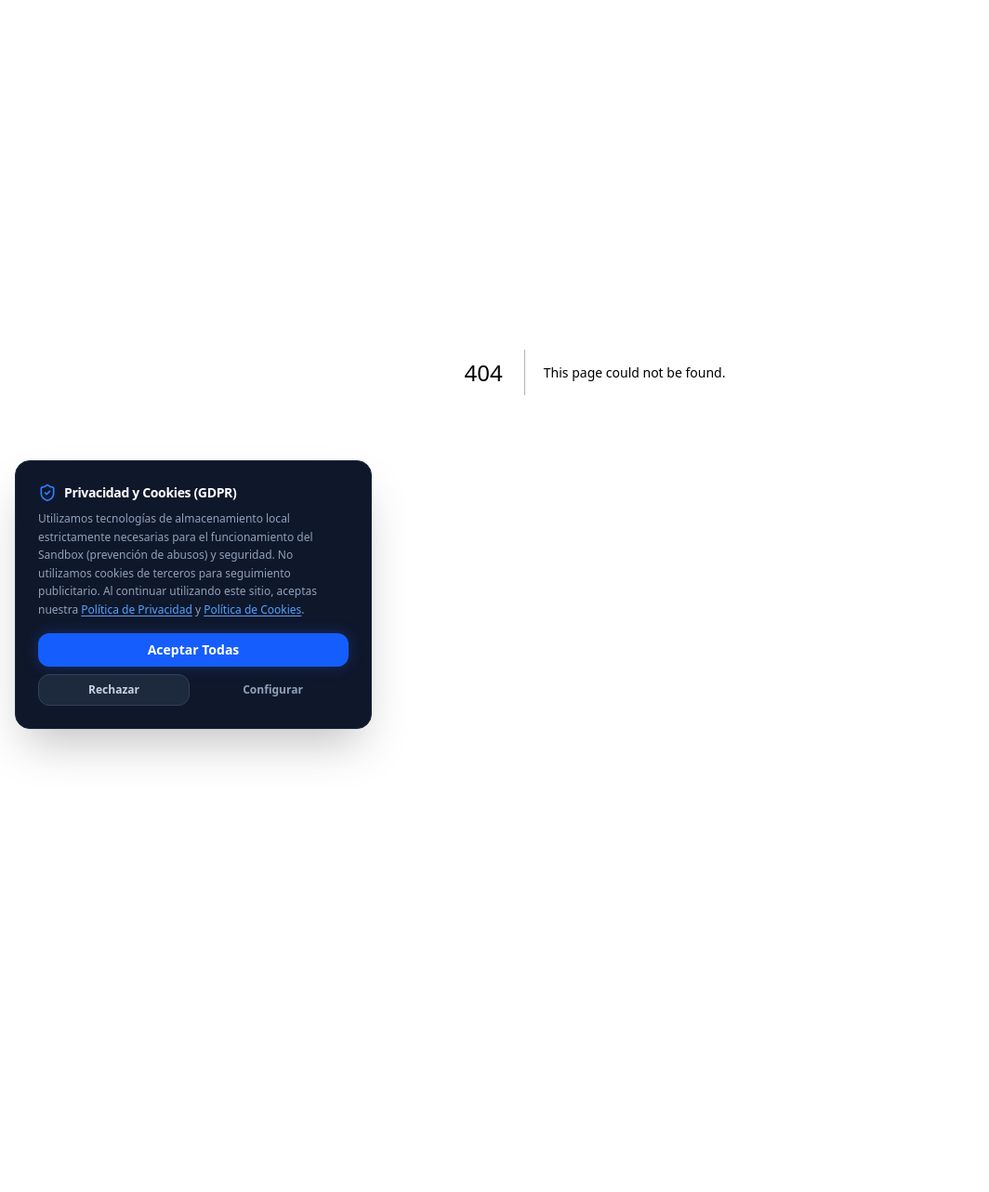
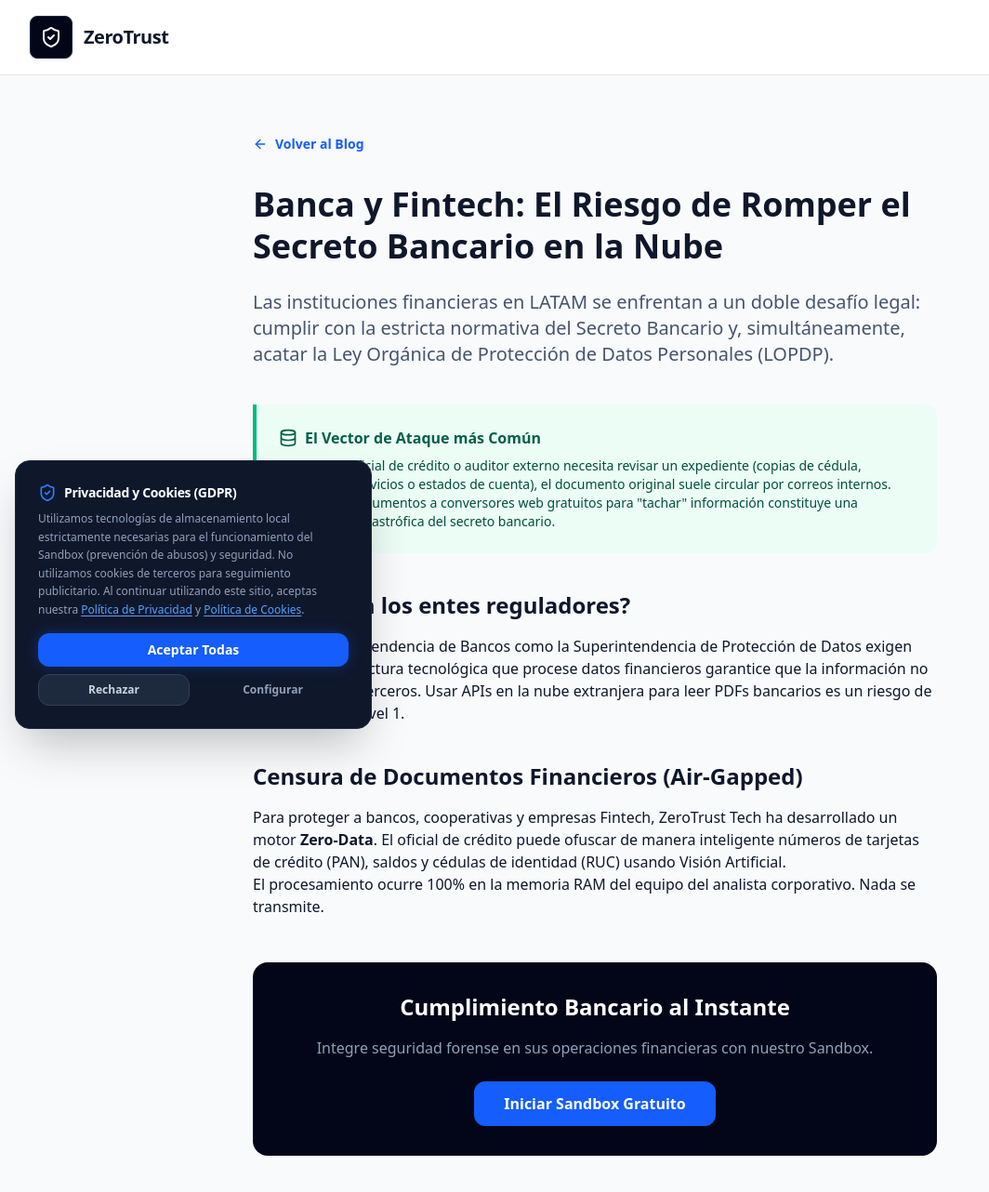
Before and after one commit to DamianMacancela/ZeroTrust, a Next.js app: page /blog/secreto-bancario-ciberseguridad in a window 1280 px wide. Before the commit this address had no page. Shown: the top 1282 px of the page at 93% size, without its empty margins (0-1064 px from the left). Before the commit the page ends 800 px from the top, so only its background shows below. Built offline with nearby package versions, Linux system fonts and the light colour scheme.

Commit message:
feat(seo): add banking compliance article and update sitemap

```diff
--- a/src/app/blog/page.tsx
+++ b/src/app/blog/page.tsx
@@ -44,6 +44,18 @@ export default function BlogIndex() {
               Leer Artículo Completo <ArrowRight className="w-4 h-4" />
             </div>
           </Link>
+
+          <Link href="/blog/secreto-bancario-ciberseguridad" className="block bg-white p-8 rounded-2xl border border-slate-200 shadow-sm hover:shadow-md transition-all group">
+            <h2 className="text-2xl font-bold mb-3 text-slate-900 group-hover:text-blue-600 transition-colors">
+              Banca y Fintech: El Riesgo de Romper el Secreto Bancario en la Nube
+            </h2>
+            <p className="text-slate-600 mb-6">
+              Conoce cómo las instituciones financieras en Ecuador pueden proteger el secreto bancario ofuscando datos en PDFs locales sin usar APIs externas.
+            </p>
+            <div className="text-sm font-bold text-blue-600 flex items-center gap-2">
+              Leer Artículo Completo <ArrowRight className="w-4 h-4" />
+            </div>
+          </Link>
         </div>
       </main>
     </div>
--- /dev/null
+++ b/src/app/blog/secreto-bancario-ciberseguridad/page.tsx
@@ -0,0 +1,75 @@
+import Link from 'next/link';
+import { ShieldCheck, ArrowLeft, Database } from 'lucide-react';
+import { Metadata } from 'next';
+
+export const metadata: Metadata = {
+  title: "Secreto Bancario y LOPDP: Protección de Cédulas y Cuentas | ZeroTrust",
+  description: "Conoce cómo las instituciones financieras en Ecuador pueden proteger el secreto bancario ofuscando datos en PDFs locales sin usar la nube.",
+  keywords: ["secreto bancario", "bancos Ecuador LOPDP", "ofuscar estados de cuenta", "protección datos financieros", "Zero-Data"],
+};
+
+export default function BlogPostBank() {
+  return (
+    <div className="min-h-screen bg-[#F8FAFC] text-slate-900 font-sans">
+      <nav className="border-b border-slate-200 bg-white/95 backdrop-blur-md sticky top-0 z-50">
+        <div className="max-w-7xl mx-auto px-4 sm:px-6 lg:px-8 h-20 flex items-center justify-between">
+          <Link href="/" className="flex items-center gap-3">
+            <div className="bg-slate-950 p-2.5 rounded-lg shadow-sm border border-slate-800">
+              <ShieldCheck className="h-6 w-6 text-white" />
+            </div>
+            <div>
+              <span className="block font-bold text-xl tracking-tight text-slate-900 leading-none">ZeroTrust</span>
+            </div>
+          </Link>
+        </div>
+      </nav>
+
+      <main className="max-w-3xl mx-auto px-4 py-16">
+        <Link href="/blog" className="inline-flex items-center gap-2 text-sm font-bold text-blue-600 mb-8 hover:text-blue-800 transition-colors">
+          <ArrowLeft className="w-4 h-4" /> Volver al Blog
+        </Link>
+
+        <h1 className="text-4xl font-black mb-6 leading-tight">
+          Banca y Fintech: El Riesgo de Romper el Secreto Bancario en la Nube
+        </h1>
+
+        <div className="prose prose-slate prose-lg max-w-none">
+          <p className="lead text-xl text-slate-600 font-medium mb-10">
+            Las instituciones financieras en LATAM se enfrentan a un doble desafío legal: cumplir con la estricta normativa del Secreto Bancario y, simultáneamente, acatar la Ley Orgánica de Protección de Datos Personales (LOPDP).
+          </p>
+
+          <div className="bg-emerald-50 border-l-4 border-emerald-500 p-6 rounded-r-xl mb-10">
+            <h3 className="flex items-center gap-2 text-emerald-800 font-bold mt-0 mb-2">
+              <Database className="w-5 h-5" />
+              El Vector de Ataque más Común
+            </h3>
+            <p className="text-emerald-900 m-0 text-sm">
+              Cuando un oficial de crédito o auditor externo necesita revisar un expediente (copias de cédula, planillas de servicios o estados de cuenta), el documento original suele circular por correos internos. Subir estos documentos a conversores web gratuitos para "tachar" información constituye una vulneración catastrófica del secreto bancario.
+            </p>
+          </div>
+
+          <h2 className="text-2xl font-bold mt-10 mb-4">¿Qué dicen los entes reguladores?</h2>
+          <p>
+            Tanto la Superintendencia de Bancos como la Superintendencia de Protección de Datos exigen que la infraestructura tecnológica que procese datos financieros garantice que la información no sea expuesta a terceros. Usar APIs en la nube extranjera para leer PDFs bancarios es un riesgo de cumplimiento Nivel 1.
+          </p>
+
+          <h2 className="text-2xl font-bold mt-10 mb-4">Censura de Documentos Financieros (Air-Gapped)</h2>
+          <p>
+            Para proteger a bancos, cooperativas y empresas Fintech, ZeroTrust Tech ha desarrollado un motor <strong>Zero-Data</strong>. El oficial de crédito puede ofuscar de manera inteligente números de tarjetas de crédito (PAN), saldos y cédulas de identidad (RUC) usando Visión Artificial.
+          </p>
+          <p>
+            El procesamiento ocurre 100% en la memoria RAM del equipo del analista corporativo. Nada se transmite.
+          </p>
+
+          <div className="mt-12 bg-slate-950 p-8 rounded-2xl text-white text-center">
+            <h3 className="text-2xl font-bold mb-4 text-white">Cumplimiento Bancario al Instante</h3>
+            <p className="text-slate-400 mb-6">Integre seguridad forense en sus operaciones financieras con nuestro Sandbox.</p>
+            <Link href="/" className="inline-block bg-blue-600 hover:bg-blue-500 text-white font-bold py-3 px-8 rounded-xl transition-colors">
+              Iniciar Sandbox Gratuito
+            </Link>
+          </div>
+        </div>
+      </main>
+    </div>
+  );
+}
--- a/src/app/sitemap.ts
+++ b/src/app/sitemap.ts
@@ -47,6 +47,18 @@ export default function sitemap(): MetadataRoute.Sitemap {
       priority: 0.8,
     },
     {
+      url: `${baseUrl}/blog/privacidad-corporativa-rrhh`,
+      lastModified: new Date(),
+      changeFrequency: 'weekly',
+      priority: 0.8,
+    },
+    {
+      url: `${baseUrl}/blog/secreto-bancario-ciberseguridad`,
+      lastModified: new Date(),
+      changeFrequency: 'weekly',
+      priority: 0.8,
+    },
+    {
       url: `${baseUrl}/refunds`,
       lastModified: new Date(),
       changeFrequency: 'monthly',
```
